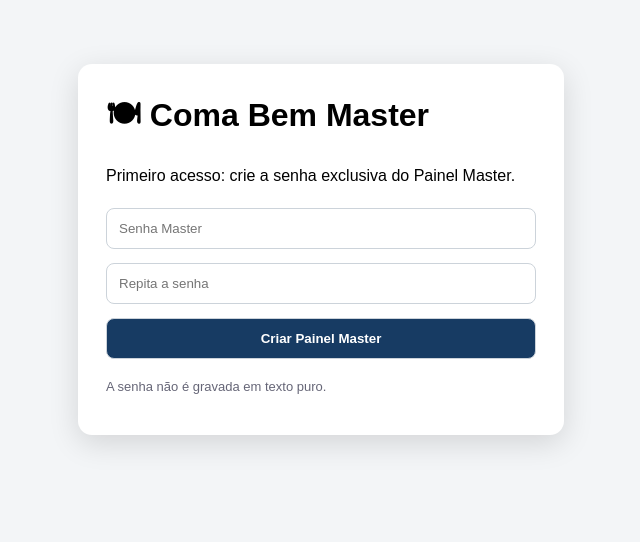
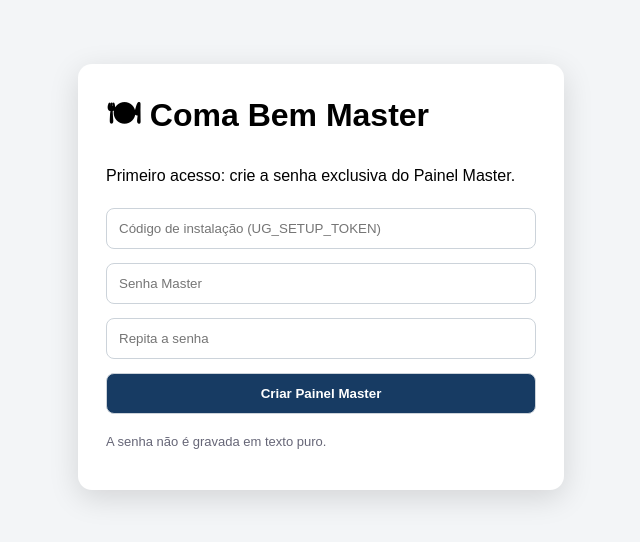
Before and after one commit to regimbass75-coder/coma-bem-oline, a PHP site: page /licenca/setup.php in a window 1280 px wide. Shown: the top 542 px of the page, without its empty margins (319-959 px from the left). Run offline with PHP 8.4, Linux system fonts and the light colour scheme.

Commit message:
Homologação: bloquear primeiro acesso sem token de instalação seguro

```diff
--- a/licenca/setup.php
+++ b/licenca/setup.php
@@ -2,10 +2,14 @@
 if(isset($_GET['logout'])){ session_destroy(); header('Location: setup.php'); exit; }
 $msg='';
 if(!configured() && $_SERVER['REQUEST_METHOD']==='POST'){
+ $setupToken=(string)getenv('UG_SETUP_TOKEN');
+ if(strlen($setupToken)<32 || !hash_equals($setupToken,(string)($_POST['setup_token']??''))){http_response_code(403);$msg='Instalação inicial bloqueada: configure UG_SETUP_TOKEN (mínimo 32 caracteres) no Render e informe o código correto.';}
+ else {
  $p=(string)($_POST['password']??''); $p2=(string)($_POST['password2']??'');
  if(strlen($p)<8) $msg='Use uma senha com pelo menos 8 caracteres.'; elseif($p!==$p2) $msg='As senhas não conferem.'; else { write_json(ADMIN_FILE,['password_hash'=>password_hash($p,PASSWORD_DEFAULT),'created_at'=>date('c')]); $_SESSION['master_ok']=true; header('Location: admin.php'); exit; }
+}
 }elseif(configured() && $_SERVER['REQUEST_METHOD']==='POST'){
  $a=read_json(ADMIN_FILE); if(password_verify((string)($_POST['password']??''),$a['password_hash']??'')){ $_SESSION['master_ok']=true; header('Location: admin.php'); exit; } else $msg='Senha incorreta.';
 }
 ?>
-<!doctype html><html lang="pt-BR"><meta charset="utf-8"><meta name="viewport" content="width=device-width,initial-scale=1"><title>Coma Bem Master</title><style>body{font-family:Arial;background:#f3f5f7;margin:0}.box{max-width:430px;margin:8vh auto;background:#fff;padding:28px;border-radius:14px;box-shadow:0 8px 30px #0002}h1{margin-top:0}input,button{box-sizing:border-box;width:100%;padding:12px;margin:7px 0;border:1px solid #ccd3da;border-radius:8px}button{background:#173b63;color:#fff;font-weight:700;cursor:pointer}.err{color:#a00}.small{color:#667;font-size:13px}</style><div class="box"><h1>🍽 Coma Bem Master</h1><p><?=configured()?'Entre com a senha do administrador master.':'Primeiro acesso: crie a senha exclusiva do Painel Master.'?></p><?php if($msg):?><p class="err"><?=h($msg)?></p><?php endif?><form method="post"><input type="password" name="password" placeholder="Senha Master" required><?php if(!configured()):?><input type="password" name="password2" placeholder="Repita a senha" required><?php endif?><button><?=configured()?'Entrar':'Criar Painel Master'?></button></form><p class="small">A senha não é gravada em texto puro.</p></div></html>
+<!doctype html><html lang="pt-BR"><meta charset="utf-8"><meta name="viewport" content="width=device-width,initial-scale=1"><title>Coma Bem Master</title><style>body{font-family:Arial;background:#f3f5f7;margin:0}.box{max-width:430px;margin:8vh auto;background:#fff;padding:28px;border-radius:14px;box-shadow:0 8px 30px #0002}h1{margin-top:0}input,button{box-sizing:border-box;width:100%;padding:12px;margin:7px 0;border:1px solid #ccd3da;border-radius:8px}button{background:#173b63;color:#fff;font-weight:700;cursor:pointer}.err{color:#a00}.small{color:#667;font-size:13px}</style><div class="box"><h1>🍽 Coma Bem Master</h1><p><?=configured()?'Entre com a senha do administrador master.':'Primeiro acesso: crie a senha exclusiva do Painel Master.'?></p><?php if($msg):?><p class="err"><?=h($msg)?></p><?php endif?><form method="post"><?php if(!configured()):?><input type="password" name="setup_token" placeholder="Código de instalação (UG_SETUP_TOKEN)" required><?php endif?><input type="password" name="password" placeholder="Senha Master" required><?php if(!configured()):?><input type="password" name="password2" placeholder="Repita a senha" required><?php endif?><button><?=configured()?'Entrar':'Criar Painel Master'?></button></form><p class="small">A senha não é gravada em texto puro.</p></div></html>
```
